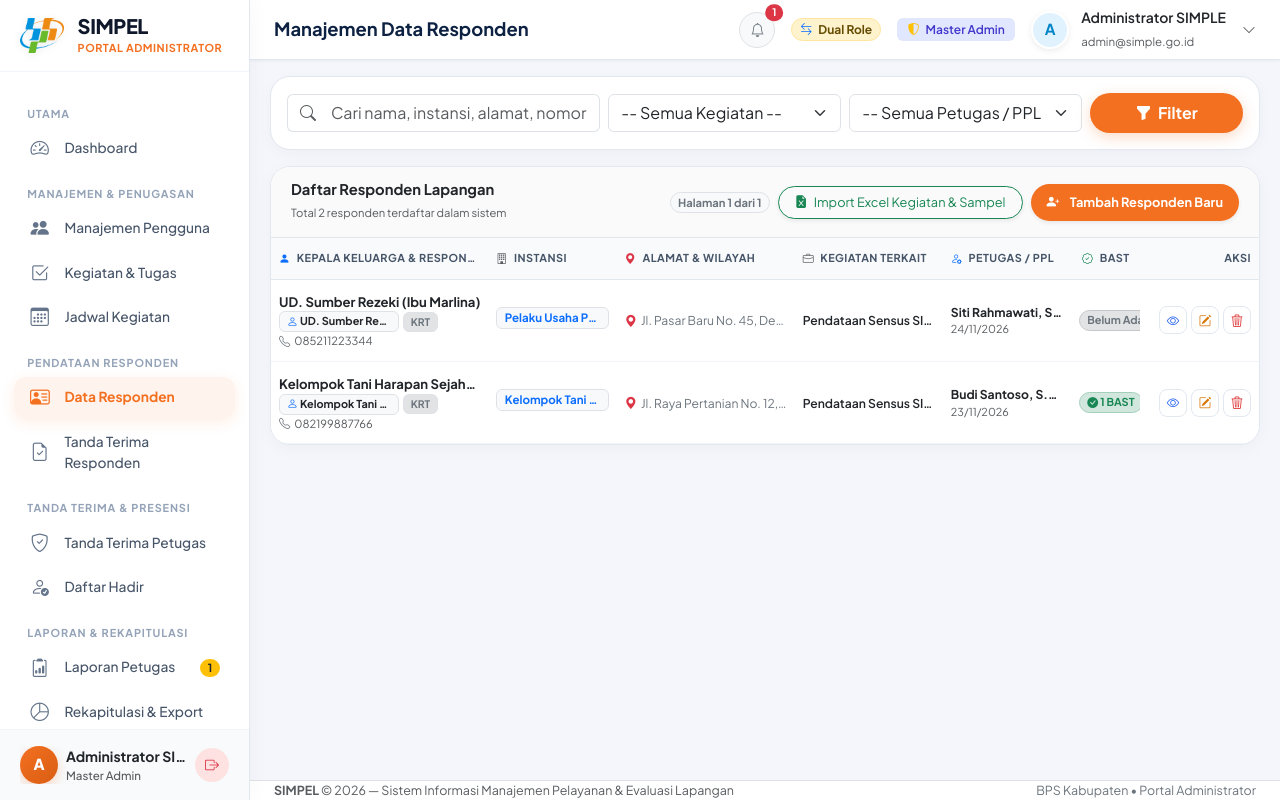
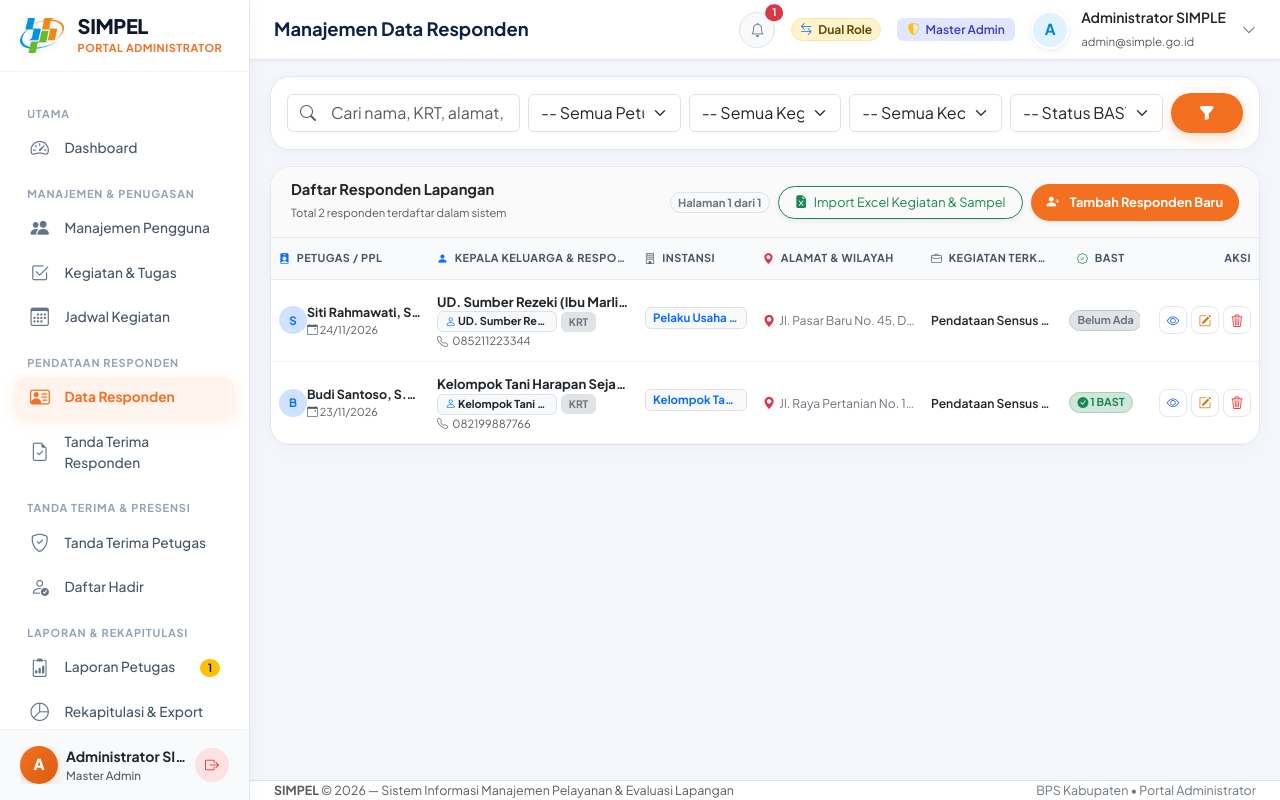
Before and after one commit to mhabil23/Sistem-Informasi-Manajemen-Petugas-Lapangan-SIMPLE-, a Laravel app: page /admin/respondents in a window 1280 px wide. Run offline with Laravel 12, Linux system fonts and the light colour scheme; the visitor is signed in with stand-in values (Sample User, id 1); data comes from the database, SQL or seed files in the repository.

Commit message:
feat: pindahkan kolom petugas ke kolom pertama dan tambahkan filter kecamatan serta status BAST pada data responden

```diff
--- a/app/Http/Controllers/Admin/RespondentController.php
+++ b/app/Http/Controllers/Admin/RespondentController.php
@@ -48,7 +48,21 @@ class RespondentController extends Controller
             $query->where('officer_id', $officerId);
         }
 
-        // 4. Filter by Date
+        // 4. Filter by District / Wilayah
+        if ($district = $request->input('district')) {
+            $query->where('district', $district);
+        }
+
+        // 5. Filter by BAST Status
+        if ($request->filled('bast_status')) {
+            if ($request->input('bast_status') === 'with_bast') {
+                $query->has('basts');
+            } elseif ($request->input('bast_status') === 'without_bast') {
+                $query->doesntHave('basts');
+            }
+        }
+
+        // 6. Filter by Date
         if ($dateFrom = $request->input('date_from')) {
             $query->whereDate('input_date', '>=', $dateFrom);
         }
@@ -56,7 +70,7 @@ class RespondentController extends Controller
             $query->whereDate('input_date', '<=', $dateTo);
         }
 
-        // 5. Statistics
+        // 7. Statistics
         $totalRespondents = Respondent::count();
         $thisMonthCount = Respondent::whereMonth('input_date', now()->month)
                                     ->whereYear('input_date', now()->year)
@@ -68,6 +82,7 @@ class RespondentController extends Controller
 
         $assignments = Assignment::orderBy('title')->get();
         $officers = User::fieldStaff()->where('status', 'active')->orderBy('name')->get();
+        $districts = Respondent::DISTRICTS;
 
         return view('admin.respondents.index', compact(
             'respondents',
@@ -76,7 +91,8 @@ class RespondentController extends Controller
             'uniqueAgencies',
             'withBastCount',
             'assignments',
-            'officers'
+            'officers',
+            'districts'
         ));
     }
 
--- a/resources/views/admin/respondents/index.blade.php
+++ b/resources/views/admin/respondents/index.blade.php
@@ -175,7 +175,8 @@
 <!-- Bento Search & Filter Card -->
 <div class="bento-card-clean p-3 mb-3">
     <form method="GET" action="{{ route('admin.respondents.index') }}" class="row g-2 align-items-center">
-        <div class="col-lg-4 col-md-4">
+        <!-- Search Input -->
+        <div class="col-lg-3 col-md-6">
             <div class="input-group">
                 <span class="input-group-text bg-white border-end-0 text-muted">
                     <i class="bi bi-search"></i>
@@ -184,11 +185,22 @@
                        name="search"
                        class="form-control border-start-0 ps-1"
                        value="{{ request('search') }}"
-                       placeholder="Cari nama, instansi, alamat, nomor HP...">
+                       placeholder="Cari nama, KRT, alamat, HP...">
             </div>
         </div>
 
-        <div class="col-lg-3 col-md-3">
+        <!-- Filter Petugas / PPL -->
+        <div class="col-lg-2 col-md-6">
+            <select name="officer_id" class="form-select">
+                <option value="">-- Semua Petugas --</option>
+                @foreach($officers as $officer)
+                    <option value="{{ $officer->id }}" {{ request('officer_id') == $officer->id ? 'selected' : '' }}>{{ $officer->name }}</option>
+                @endforeach
+            </select>
+        </div>
+
+        <!-- Filter Kegiatan -->
+        <div class="col-lg-2 col-md-4">
             <select name="assignment_id" class="form-select">
                 <option value="">-- Semua Kegiatan --</option>
                 @foreach($assignments as $assignment)
@@ -197,21 +209,32 @@
             </select>
         </div>
 
-        <div class="col-lg-3 col-md-3">
-            <select name="officer_id" class="form-select">
-                <option value="">-- Semua Petugas / PPL --</option>
-                @foreach($officers as $officer)
-                    <option value="{{ $officer->id }}" {{ request('officer_id') == $officer->id ? 'selected' : '' }}>{{ $officer->name }}</option>
+        <!-- Filter Wilayah / Kecamatan -->
+        <div class="col-lg-2 col-md-4">
+            <select name="district" class="form-select">
+                <option value="">-- Semua Kecamatan --</option>
+                @foreach($districts as $d)
+                    <option value="{{ $d }}" {{ request('district') == $d ? 'selected' : '' }}>{{ $d }}</option>
                 @endforeach
             </select>
         </div>
 
-        <div class="col-lg-2 col-md-2 d-flex gap-2">
-            <button type="submit" class="btn btn-bps-orange flex-fill justify-content-center py-2">
-                <i class="bi bi-funnel-fill"></i> Filter
+        <!-- Filter Status BAST -->
+        <div class="col-lg-2 col-md-4">
+            <select name="bast_status" class="form-select">
+                <option value="">-- Status BAST --</option>
+                <option value="with_bast" {{ request('bast_status') === 'with_bast' ? 'selected' : '' }}>Sudah Ada BAST</option>
+                <option value="without_bast" {{ request('bast_status') === 'without_bast' ? 'selected' : '' }}>Belum Ada BAST</option>
+            </select>
+        </div>
+
+        <!-- Tombol Filter & Reset -->
+        <div class="col-lg-1 col-md-12 d-flex gap-1.5">
+            <button type="submit" class="btn btn-bps-orange flex-fill justify-content-center py-2" title="Terapkan Filter">
+                <i class="bi bi-funnel-fill"></i>
             </button>
-            @if(request()->hasAny(['search', 'assignment_id', 'officer_id']))
-                <a href="{{ route('admin.respondents.index') }}" class="btn btn-outline-secondary rounded-pill px-3 d-flex align-items-center justify-content-center" title="Reset Filter">
+            @if(request()->hasAny(['search', 'assignment_id', 'officer_id', 'district', 'bast_status', 'date_from', 'date_to']))
+                <a href="{{ route('admin.respondents.index') }}" class="btn btn-outline-secondary rounded-pill px-2.5 d-flex align-items-center justify-content-center" title="Reset Filter">
                     <i class="bi bi-arrow-clockwise"></i>
                 </a>
             @endif
@@ -247,18 +270,36 @@
         <table class="table bento-table-fixed align-middle mb-0">
             <thead>
                 <tr>
-                    <th style="width: 22%;"><i class="bi bi-person-fill me-1 text-primary"></i> Kepala Keluarga &amp; Responden</th>
-                    <th style="width: 13%;"><i class="bi bi-building me-1 text-muted"></i> Instansi</th>
-                    <th style="width: 18%;"><i class="bi bi-geo-alt-fill me-1 text-danger"></i> Alamat &amp; Wilayah</th>
-                    <th style="width: 15%;"><i class="bi bi-briefcase me-1 text-muted"></i> Kegiatan Terkait</th>
-                    <th style="width: 13%;"><i class="bi bi-person-gear me-1 text-primary"></i> Petugas / PPL</th>
-                    <th class="text-center" style="width: 7%;"><i class="bi bi-patch-check me-1 text-success"></i> BAST</th>
+                    <th style="width: 16%;"><i class="bi bi-person-badge-fill me-1 text-primary"></i> Petugas / PPL</th>
+                    <th style="width: 21%;"><i class="bi bi-person-fill me-1 text-primary"></i> Kepala Keluarga &amp; Responden</th>
+                    <th style="width: 12%;"><i class="bi bi-building me-1 text-muted"></i> Instansi</th>
+                    <th style="width: 17%;"><i class="bi bi-geo-alt-fill me-1 text-danger"></i> Alamat &amp; Wilayah</th>
+                    <th style="width: 14%;"><i class="bi bi-briefcase me-1 text-muted"></i> Kegiatan Terkait</th>
+                    <th class="text-center" style="width: 8%;"><i class="bi bi-patch-check me-1 text-success"></i> BAST</th>
                     <th class="text-end pe-2" style="width: 12%;">Aksi</th>
                 </tr>
             </thead>
             <tbody>
                 @forelse($respondents as $resp)
                     <tr>
+                        <!-- 1. Petugas Lapangan / PPL -->
+                        <td>
+                            <div class="d-flex align-items-center gap-1.5">
+                                <div class="rounded-circle bg-primary-subtle text-primary fw-bold d-flex align-items-center justify-content-center flex-shrink-0" style="width: 28px; height: 28px; font-size: 0.72rem;">
+                                    {{ strtoupper(substr($resp->officer ? $resp->officer->name : 'P', 0, 1)) }}
+                                </div>
+                                <div class="overflow-hidden">
+                                    <div class="small fw-bold text-dark text-truncate" style="font-size: 0.78rem;" title="{{ $resp->officer ? $resp->officer->name : '-' }}">
+                                        {{ $resp->officer ? $resp->officer->name : '-' }}
+                                    </div>
+                                    <div class="text-muted text-truncate" style="font-size: 0.68rem;">
+                                        <i class="bi bi-calendar-event me-0.5"></i> {{ $resp->input_date ? $resp->input_date->format('d/m/Y') : '-' }}
+                                    </div>
+                                </div>
+                            </div>
+                        </td>
+
+                        <!-- 2. Kepala Keluarga & Responden -->
                         <td>
                             <div class="fw-bold text-dark text-truncate mb-0.5" style="font-size: 0.82rem;" title="{{ $resp->family_head_name ?? $resp->name }}">
                                 {{ $resp->family_head_name ?? $resp->name }}
@@ -276,11 +317,15 @@
                                 <span class="text-truncate">{{ $resp->phone ?? '-' }}</span>
                             </div>
                         </td>
+
+                        <!-- 3. Instansi -->
                         <td>
                             <span class="badge bg-light text-primary border text-truncate d-inline-block text-start w-100" style="font-size: 0.72rem;" title="{{ $resp->agency }}">
                                 {{ $resp->agency }}
                             </span>
                         </td>
+
+                        <!-- 4. Alamat & Wilayah -->
                         <td>
                             <div class="small text-secondary text-truncate d-flex align-items-center gap-1" style="font-size: 0.76rem;" title="{{ $resp->address }}">
                                 <i class="bi bi-geo-alt-fill text-danger flex-shrink-0"></i>
@@ -294,16 +339,12 @@
                                 </div>
                             @endif
                         </td>
+
+                        <!-- 5. Kegiatan Terkait -->
                         <td>
                             <span class="small fw-semibold text-dark text-truncate d-block" style="font-size: 0.76rem;" title="{{ $resp->assignment ? $resp->assignment->title : '-' }}">
                                 {{ $resp->assignment ? $resp->assignment->title : '-' }}
                             </span>
-                        </td>
-                        <td>
-                            <div class="small fw-bold text-dark text-truncate" style="font-size: 0.76rem;" title="{{ $resp->officer ? $resp->officer->name : '-' }}">
-                                {{ $resp->officer ? $resp->officer->name : '-' }}
-                            </div>
-                            <div class="text-muted" style="font-size: 0.68rem;">{{ $resp->input_date->format('d/m/Y') }}</div>
                         </td>
                         <td class="text-center">
                             @if($resp->basts->isNotEmpty())
```
